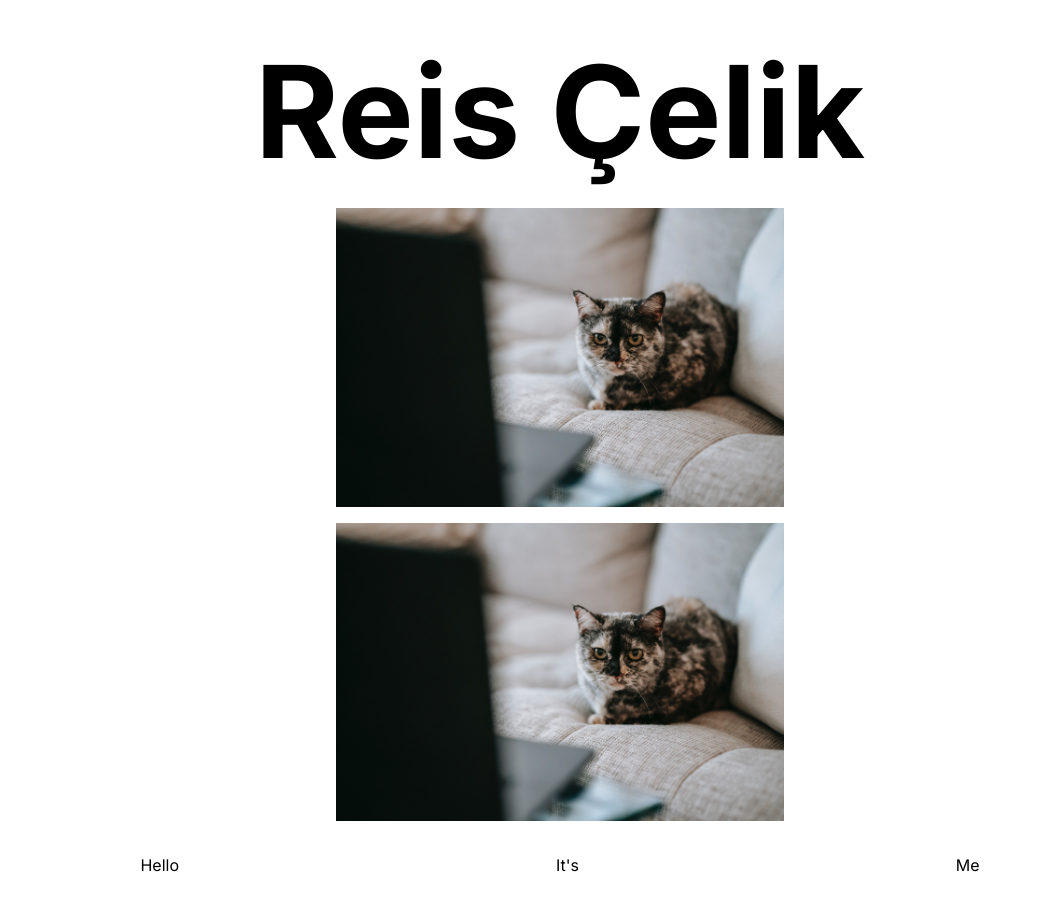
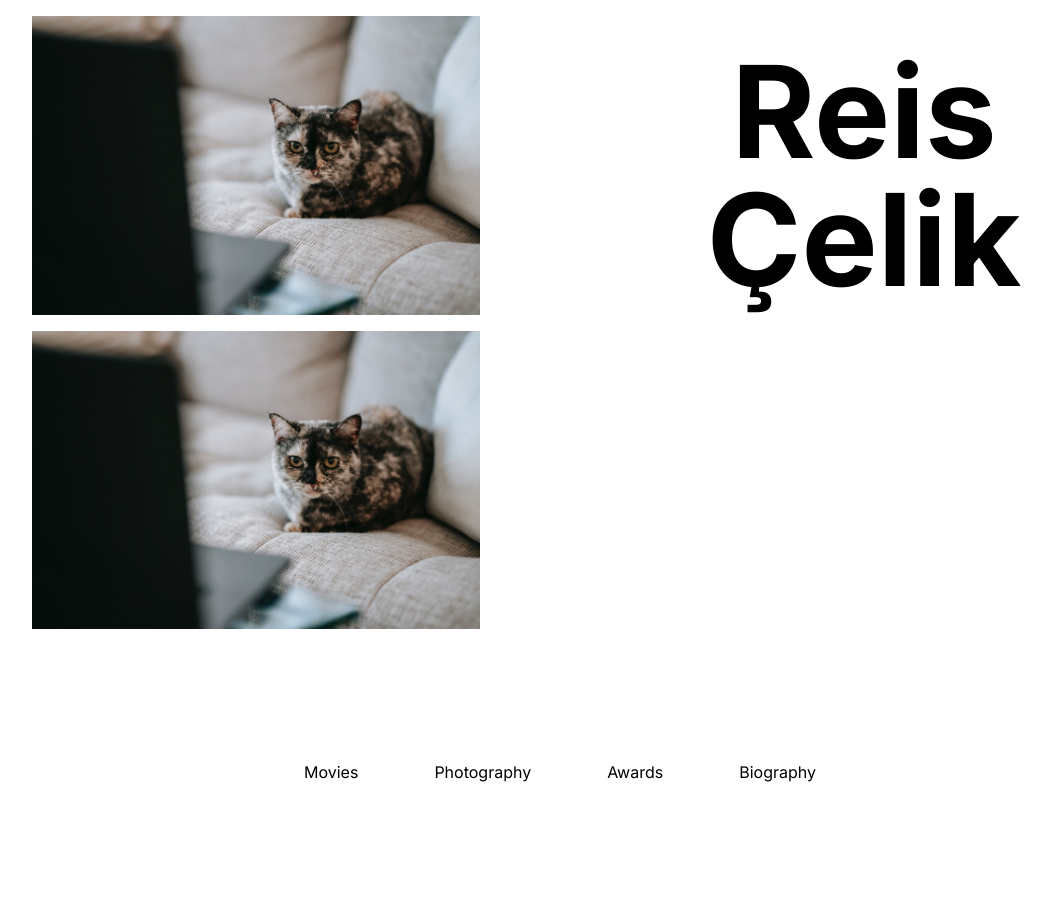
Before and after one commit to Lagsi/reis, a Next.js app: page / in a window 1280 px wide. Shown: the whole page, without its empty margins (80-1132 px from the left). After the commit the page ends 800 px from the top, so only its background shows below. Built offline with nearby package versions, Linux system fonts and the light colour scheme.

Commit message:
minor changes

```diff
--- a/app/page.tsx
+++ b/app/page.tsx
@@ -4,33 +4,36 @@ import Link from "next/link";
 
 export default function Home() {
   return (
-    <main className="min-h-screen p-4 md:px-8 md:pb-8">
-      <div className="grid grid-rows-[.2fr,1fr]">
+    <main className="min-h-screen p-4 md:px-8 md:pb-4 lg:flex lg:justify-between lg:flex-col">
+      <div className="grid lg:grid-cols-2 lg:justify-between">
         <div className="flex flex-col gap-4 items-center">
-          <div className="h-1/2 w-full max-w-md md:w-[600px] relative ">
+          <div className="h-1/2 w-full max-w-md md:w-[600px] relative">
             <Image src={Cat} alt="portrait" style={{ objectFit: "cover" }} />
           </div>
           <div className="h-1/2 w-full max-w-md md:w-[600px] relative ">
             <Image src={Cat} alt="portrait" style={{ objectFit: "cover" }} />
           </div>
         </div>
-        <div className="xl:p-8 flex items-center justify-center order-first">
-          <h1 className="text-6xl font-bold text-center xl:text-9xl">
+        <div className="md:p-8 flex items-center justify-center order-first lg:order-last lg:justify-start lg:items-start">
+          <h1 className="text-6xl p-4 font-bold text-center lg:text-9xl lg:p-0">
             Reis Çelik
           </h1>
         </div>
       </div>
 
       <nav>
-        <ul className="flex justify-around mt-8">
+        <ul className="flex justify-around flex-wrap gap-3 mt-8 lg:max-w-xl lg:mx-auto">
           <li>
-            <Link href={"/"}>Hello</Link>
+            <Link href={"/movies"}>Movies</Link>
           </li>
           <li>
-            <Link href={"/"}>It's</Link>
+            <Link href={"/photos"}>Photography</Link>
           </li>
           <li>
-            <Link href={"/"}>Me</Link>
+            <Link href={"/awards"}>Awards</Link>
+          </li>
+          <li>
+            <Link href={"/bio"}>Biography</Link>
           </li>
         </ul>
       </nav>
```
